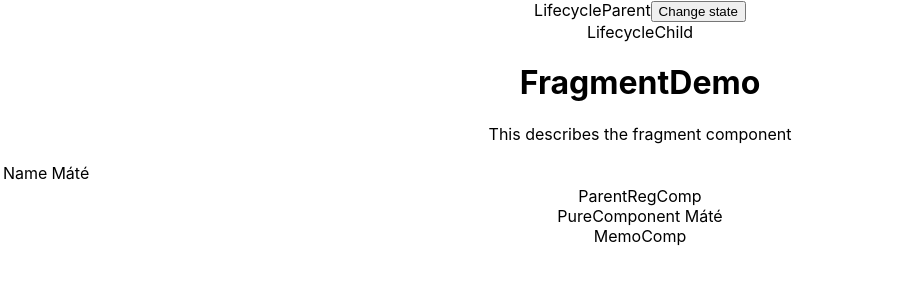
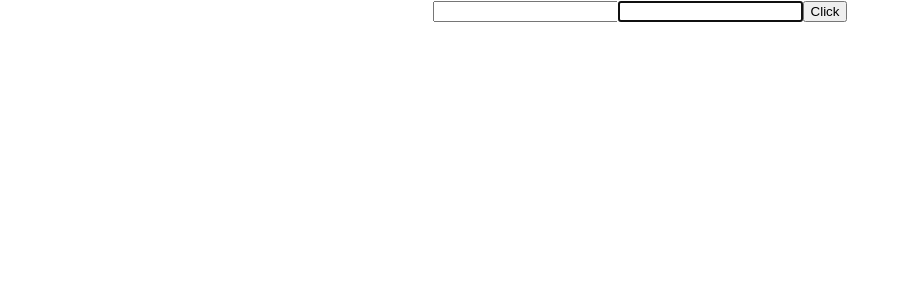
Before and after one commit to Fenyves96/React-tutorial, a React (Create React App) app: page / in a window 1280 px wide. Shown: the top 300 px of the page, without its empty margins (0-906 px from the left). Built offline with nearby package versions, Linux system fonts and the light colour scheme.

Commit message:
Refs for class Components

```diff
--- a/src/App.js
+++ b/src/App.js
@@ -22,12 +22,13 @@ import Table from './components/Table';
 import PureComp from './components/PureComp';
 import RegComp from './components/RegComp';
 import ParentRegComp from './components/ParentRegComp';
+import RefsDemo from './components/RefsDemo';
 
 
 function App() {
   return (
     <div className="App">
-      <LifecycleParent />
+      {/* <LifecycleParent /> */}
       {/* <h1 className='error'>Error</h1>
       <h1 className={styles.success}>Success</h1> */}
       {/* <Form /> */}
@@ -46,9 +47,10 @@ function App() {
       <NameList />
       <Stylesheet primary={true} />
       <Inline /> */}
-      <FragmentDemo />
+      {/* <FragmentDemo />
       <Table />
-      <ParentRegComp />
+      <ParentRegComp /> */}
+      <RefsDemo />
 
     </div>
   );
--- /dev/null
+++ b/src/components/RefsDemo.js
@@ -0,0 +1,43 @@
+//Hova kerüljön a focus
+
+import React, { Component } from 'react'
+
+class RefsDemo extends Component {
+    constructor(props) {
+        super(props)
+        //1.
+        this.inputRef = React.createRef()
+        //callback
+        this.cbRef = null
+        this.setCbRef = (element) => {
+            this.cbRef = element
+        }
+    }
+
+    componentDidMount() {
+        //3.
+        //this.inputRef.current.focus()
+        //console.log(this.inputRef)
+        if (this.cbRef) {
+            this.cbRef.focus()
+        }
+    }
+
+    clickHandler = () => {
+        alert(this.inputRef.current.value)
+    }
+
+    render() {
+        return (
+            <div>
+                {//2.
+                }
+                <input type='text' ref={this.inputRef} />
+                <input type='text' ref={this.setCbRef} />
+                <button onClick={this.clickHandler}>Click</button>
+            </div>
+        )
+    }
+}
+
+export default RefsDemo
```
